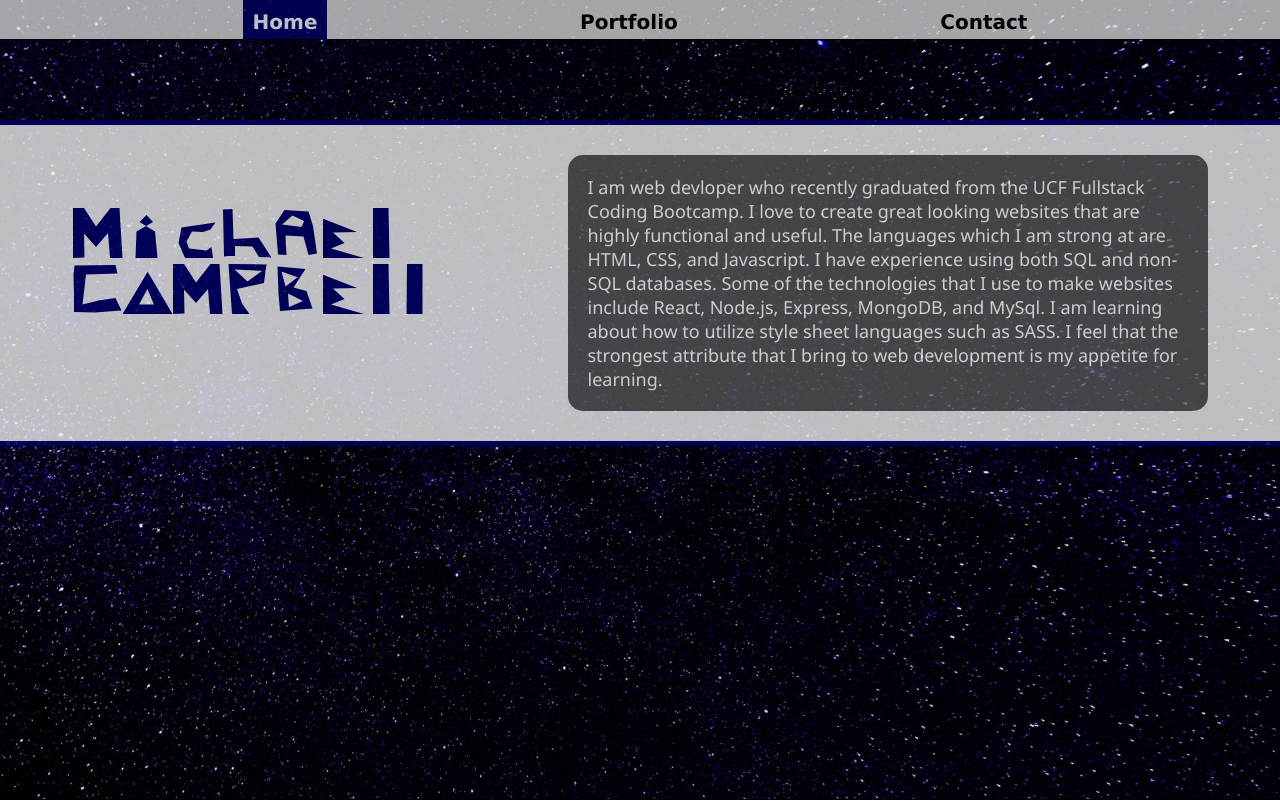
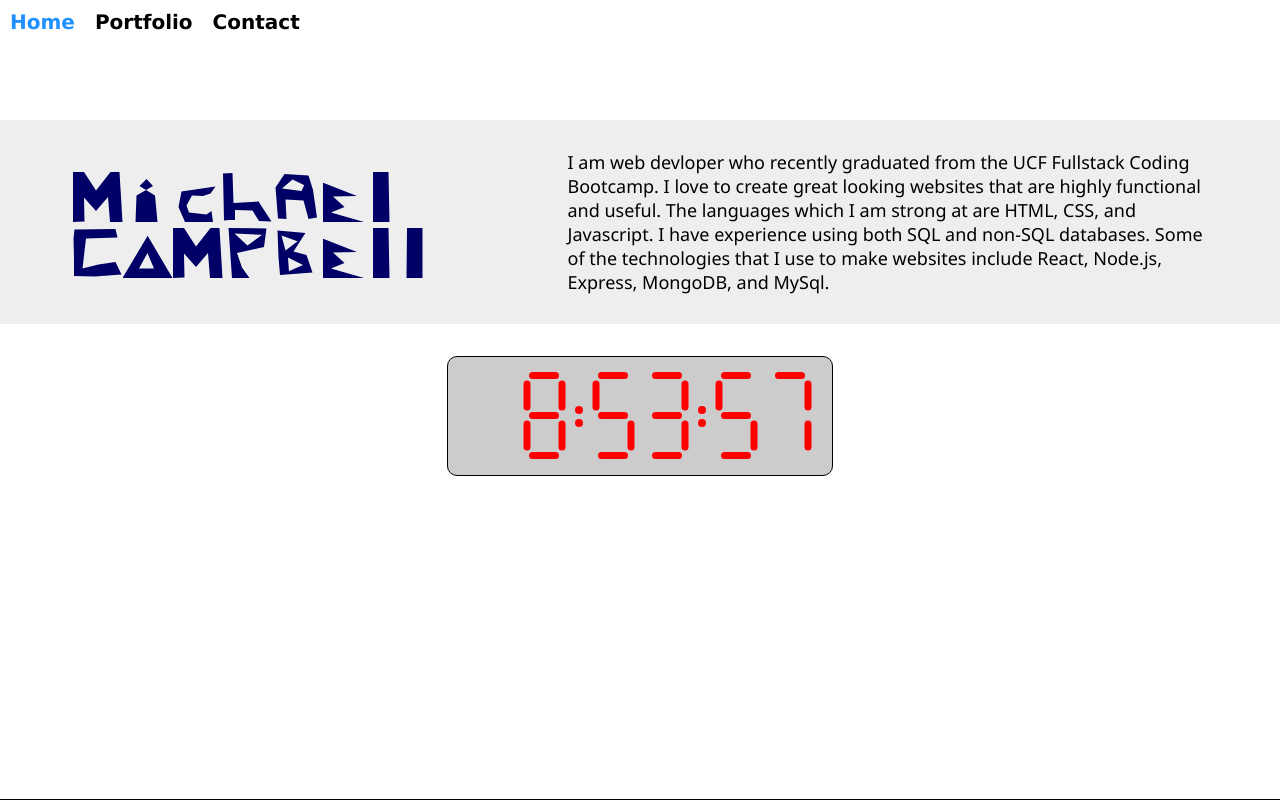
Before and after one commit to Mvcampbell3/website, a website: page public/index.html in a window 1280 px wide. Shown: the top 801 px of the page. Drawn offline with nearby package versions, Linux system fonts and the light colour scheme.

Commit message:
added in radio clock for fun

```diff
--- /dev/null
+++ b/public/assets/css/clocks.css
@@ -0,0 +1,72 @@
+.oldClock{
+  padding: 15px;
+  border: .5px black solid;
+  background-color: #ccc;
+  border-radius: 10px;
+  position: relative;
+  width: fit-content;
+  margin: 2em auto;
+  display: grid;
+  grid-template-columns: 54px 54px 15px 54px 54px 15px 54px 54px;
+}
+
+.bar{
+  width: 30px;
+  height: 7px;
+  border-radius: 10px;
+  background-color: red;
+  position: absolute;
+  display: none;
+}
+
+.digit{
+  width: 54px;
+  height: 88px;
+}
+
+.bar1{
+  transform: translateX(12px)
+}
+
+.bar2{
+  transform: rotateZ(90deg) translateX(20px) translateY(-30px);
+}
+
+.bar3{
+  transform: translateY(40px) translateX(12px);
+}
+
+.bar4{
+  transform: rotateZ(90deg) translateX(20px) translateY(5px)
+}
+
+.bar5{
+  transform: rotateZ(90deg) translateX(60px) translateY(-30px)
+}
+
+.bar6{
+  transform: translateY(80px) translateX(12px);
+}
+
+.bar7{
+  transform: rotateZ(90deg) translateX(60px) translateY(5px)
+}
+
+.seperator{
+  display: flex;
+  flex-direction: column;
+  width: 15px;
+  justify-content: center;
+  align-items: center;
+}
+
+.circle{
+  background-color: red;
+  height: 8px;
+  width: 8px;
+  border-radius: 50%;
+}
+
+.circle:nth-child(1){
+  margin-bottom: 5px;
+}
--- a/public/assets/css/home.css
+++ b/public/assets/css/home.css
@@ -8,24 +8,23 @@ body{
     overflow-x: hidden;
     height: 100vh;
     width: 100%;
-    background: url("../images/space2.jpg");
-    background-attachment: fixed;
-    background-size: cover;
 }
 
 .navBar{
     z-index: 5;
     position: fixed;
     top: 0;
-    display: flex;
     width: 100%;
     height: 40px;
     justify-content: space-evenly;
     align-items: center;
     box-sizing: border-box;
-    background-color: #ddd;
-    border-bottom: .5px black solid;
-    opacity: .75;
+    background-color: white;
+}
+
+.navHolder{
+    width: fit-content;
+    display: flex;
 }
 
 .placeHolder{
@@ -46,27 +45,20 @@ body{
 }
 
 .navBar a:hover{
-    background-color: #111;
-    color: white;
+    color: dodgerblue;
     transition:all, .25s;
 }
 
 .there{
-    background-color: #000066;
-    color: white;
+    color: darkred;
 }
 
 .aboutContent{
     font-family: 'Segoe UI', Tahoma, 'Geneva', Verdana, sans-serif;
     font-size: 18px;
     width: 50%;
-    padding: 20px;
     opacity: 0;
-    animation: fadeIn 2s .4s forwards;
-    background-color: #555;
-    color: white;
-    border-radius: 15px;
-    /* box-shadow: 0px 0px 40px 10px rgb(0, 89, 119); */
+    animation: fadeIn 2s 1.4s forwards;
 }
 
 .container{
@@ -260,10 +252,9 @@ section{
     color: whitesmoke;
 }
 /* ----------- Contact Page ----------------- */
-#contact{
-    background-color: #333;
-    color: #eee;
-}
+/* #contact{
+
+} */
 
 
 .wrapper{
@@ -359,7 +350,7 @@ input[type=text] {
 }
 
 .linkArea a{
-    color: white;
+    color: black;
 }
 
 .linkFlex{
--- a/public/assets/css/load.css
+++ b/public/assets/css/load.css
@@ -71,7 +71,7 @@
 
 .area{
     position: relative;
-    top: -50px;
+    top: -25px;
 }
 
 .homeHolder{
@@ -80,11 +80,8 @@
     align-items: center;
     justify-content: space-around;
     padding: 30px 0;
-    border-top: 5px #000066 solid;
-    border-bottom: 5px #000066 solid;
     margin-top: 10vh;
     background-color: #eee;
-    opacity: .80;
 }
 
 .letter{
--- /dev/null
+++ b/public/assets/js/clock.js
@@ -0,0 +1,146 @@
+// Arrays of digit-bars for each time digit
+const digit1Bars = [].slice.call(document.querySelectorAll(".digit_1"));
+const digit2Bars = [].slice.call(document.querySelectorAll(".digit_2"));
+const digit3Bars = [].slice.call(document.querySelectorAll(".digit_3"));
+const digit4Bars = [].slice.call(document.querySelectorAll(".digit_4"));
+const digit5Bars = [].slice.call(document.querySelectorAll(".digit_5"));
+const digit6Bars = [].slice.call(document.querySelectorAll(".digit_6"));
+
+// Get time from new Date function, manipulate it into other functions
+function getTime() {
+  const newTime = new Date();
+  let hours = newTime.getHours();
+  let minutes = newTime.getMinutes();
+  let seconds = newTime.getSeconds();
+
+  const hoursDisp = hours % 12;
+
+  if (minutes < 10) {
+    minutes = `0${minutes}`;
+  }
+  if (seconds < 10) {
+    seconds = `0${seconds}`;
+  }
+
+  // regularDisplay(hours, hoursDisp, minutes, seconds)
+  setOldClock(hoursDisp, minutes, seconds)
+}
+
+// Update regular time display on screen
+function regularDisplay(hours, hoursDisp, minutes, seconds) {
+
+  const amPM = hours > 12 ? "PM" : "AM";
+
+  const hourPlace = document.getElementById("hour");
+  const minPlace = document.getElementById("min");
+  const secPlace = document.getElementById("sec");
+  const apPlace = document.getElementById("amPM");
+
+  hourPlace.textContent = hoursDisp;
+  minPlace.textContent = minutes;
+  secPlace.textContent = seconds;
+  apPlace.textContent = amPM;
+}
+
+// Update old clock display
+function setOldClock(hoursDisp, minutes, seconds) {
+  const minArray = minutes.toString().split("")
+  digitDisplay(minArray[0], digit3Bars);
+  digitDisplay(minArray[1], digit4Bars)
+
+  const secArray = seconds.toString().split("")
+  digitDisplay(secArray[0], digit5Bars);
+  digitDisplay(secArray[1], digit6Bars)
+
+  let hoursStr;
+
+  if (hoursDisp < 10) {
+    hoursStr = `0${hoursDisp}`;
+    digit1Bars.forEach(one => one.style.opacity = "0");
+  } else {
+    hoursStr = hoursDisp;
+    digit1Bars.forEach(one => one.style.opacity = "1");
+  }
+
+  hoursArr = hoursStr.toString().split("");
+  digitDisplay(hoursArr[0], digit1Bars)
+  digitDisplay(hoursArr[1], digit2Bars)
+}
+
+// Set the circle sizes, no longer in use but might come back to later
+function setCircles(hour, min, sec) {
+  console.log(hour, min, sec)
+  const hourMax = 24;
+  const minMax = 60;
+  const secMax = 60;
+  const hourCir = document.getElementById("hourCir");
+  const minCir = document.getElementById("minCir");
+  const secCir = document.getElementById("secCir");
+
+  const hourSize = ((hour / hourMax) * 100) + "px";
+  const minSize = ((min / minMax) * 100) + "px";
+  const secSize = ((sec / secMax) * 100) + "px";
+
+  hourCir.style.height = hourSize;
+  hourCir.style.width = hourSize;
+  minCir.style.height = minSize;
+  minCir.style.width = minSize;
+  secCir.style.height = secSize;
+  secCir.style.width = secSize;
+}
+
+// Decide which bars to display based on number and digit array input
+function digitDisplay(number, digit) {
+  number = parseInt(number);
+  digit.forEach(one => one.style.display = "block")
+  switch (number) {
+    case 0:
+      digit[2].style.display = "none";
+      break;
+    case 1:
+      digit[0].style.display = "none";
+      digit[2].style.display = "none";
+      digit[3].style.display = "none";
+      digit[5].style.display = "none";
+      digit[6].style.display = "none";
+      break;
+    case 2:
+      digit[3].style.display = "none";
+      digit[4].style.display = "none";
+      break;
+    case 3:
+      digit[3].style.display = "none";
+      digit[6].style.display = "none";
+      break;
+    case 4:
+      digit[0].style.display = "none";
+      digit[5].style.display = "none";
+      digit[6].style.display = "none";
+      break;
+    case 5:
+      digit[1].style.display = "none";
+      digit[6].style.display = "none";
+      break;
+    case 6:
+      digit[1].style.display = "none";
+      break;
+    case 7:
+      digit[2].style.display = "none";
+      digit[3].style.display = "none";
+      digit[5].style.display = "none";
+      digit[6].style.display = "none";
+      break;
+    case 8:
+      break;
+    case 9:
+      digit[6].style.display = "none";
+      break;
+    default:
+      console.log("digitDisplay switch not working")
+  }
+};
+
+// Start with time loaded
+getTime()
+// Run everything 1/s
+const timer = setInterval(getTime, 1000)
--- a/public/index.html
+++ b/public/index.html
@@ -11,6 +11,7 @@
     <link href="https://fonts.googleapis.com/css?family=PT+Serif" rel="stylesheet">
     <link rel="stylesheet" href="assets/css/load.css">
     <link rel="stylesheet" href="assets/css/home.css">
+    <link rel="stylesheet" href="assets/css/clocks.css">
     <script src="https://code.jquery.com/jquery-3.3.1.min.js"
         integrity="sha256-FgpCb/KJQlLNfOu91ta32o/NMZxltwRo8QtmkMRdAu8=" crossorigin="anonymous"></script>
     <script src="assets/js/app.js"></script>
@@ -45,19 +46,83 @@
             <p class="aboutContent">
                 I am web devloper who recently graduated from the UCF Fullstack Coding Bootcamp. I love to create great
                 looking websites that are highly functional and useful. The languages which I am strong at are HTML,
-                CSS, and Javascript.
-                I have experience using both SQL and non-SQL databases. Some of the technologies that I use to make
-                websites include React, Node.js, Express, MongoDB, and MySql. I am learning about how to utilize style
-                sheet languages such as SASS. I feel that the strongest attribute that I bring to web development is my
-                appetite for learning.
+                CSS, and Javascript. I have experience using both SQL and non-SQL databases. Some of the technologies
+                that I use to make
+                websites include React, Node.js, Express, MongoDB, and MySql.
             </p>
         </div>
+        <div class="oldClock">
+            <div id="firstDigit" class="digit">
+              <div id="digit_1_1" class="digit_1 bar bar1"></div>
+              <div id="digit_1_2" class="digit_1 bar bar2"></div>
+              <div id="digit_1_3" class="digit_1 bar bar3"></div>
+              <div id="digit_1_4" class="digit_1 bar bar4"></div>
+              <div id="digit_1_5" class="digit_1 bar bar5"></div>
+              <div id="digit_1_6" class="digit_1 bar bar6"></div>
+              <div id="digit_1_7" class="digit_1 bar bar7"></div>
+            </div>
+            <div id="secondDigit" class="digit">
+              <div id="digit_2_1" class="digit_2 bar bar1"></div>
+              <div id="digit_2_2" class="digit_2 bar bar2"></div>
+              <div id="digit_2_3" class="digit_2 bar bar3"></div>
+              <div id="digit_2_4" class="digit_2 bar bar4"></div>
+              <div id="digit_2_5" class="digit_2 bar bar5"></div>
+              <div id="digit_2_6" class="digit_2 bar bar6"></div>
+              <div id="digit_2_7" class="digit_2 bar bar7"></div>
+            </div>
+            <div class="seperator">
+              <div class="circle"></div>
+              <div class="circle"></div>
+            </div>
+            <div id="thirdDigit" class="digit">
+              <div id="digit_3_1" class="digit_3 bar bar1"></div>
+              <div id="digit_3_2" class="digit_3 bar bar2"></div>
+              <div id="digit_3_3" class="digit_3 bar bar3"></div>
+              <div id="digit_3_4" class="digit_3 bar bar4"></div>
+              <div id="digit_3_5" class="digit_3 bar bar5"></div>
+              <div id="digit_3_6" class="digit_3 bar bar6"></div>
+              <div id="digit_3_7" class="digit_3 bar bar7"></div>
+            </div>
+            <div id="fourthDigit" class="digit">
+              <div id="digit_4_1" class="digit_4 bar bar1"></div>
+              <div id="digit_4_2" class="digit_4 bar bar2"></div>
+              <div id="digit_4_3" class="digit_4 bar bar3"></div>
+              <div id="digit_4_4" class="digit_4 bar bar4"></div>
+              <div id="digit_4_5" class="digit_4 bar bar5"></div>
+              <div id="digit_4_6" class="digit_4 bar bar6"></div>
+              <div id="digit_4_7" class="digit_4 bar bar7"></div>
+            </div>
+            <div class="seperator">
+              <div class="circle"></div>
+              <div class="circle"></div>
+            </div>
+            <div id="fifthDigit" class="digit">
+              <div id="digit_5_1" class="digit_5 bar bar1"></div>
+              <div id="digit_5_2" class="digit_5 bar bar2"></div>
+              <div id="digit_5_3" class="digit_5 bar bar3"></div>
+              <div id="digit_5_4" class="digit_5 bar bar4"></div>
+              <div id="digit_5_5" class="digit_5 bar bar5"></div>
+              <div id="digit_5_6" class="digit_5 bar bar6"></div>
+              <div id="digit_5_7" class="digit_5 bar bar7"></div>
+            </div>
+            <div id="sixthDigit" class="digit">
+              <div id="digit_6_1" class="digit_6 bar bar1"></div>
+              <div id="digit_6_2" class="digit_6 bar bar2"></div>
+              <div id="digit_6_3" class="digit_6 bar bar3"></div>
+              <div id="digit_6_4" class="digit_6 bar bar4"></div>
+              <div id="digit_6_5" class="digit_6 bar bar5"></div>
+              <div id="digit_6_6" class="digit_6 bar bar6"></div>
+              <div id="digit_6_7" class="digit_6 bar bar7"></div>
+            </div>
+          </div>
     </section>
 
     <div class="navBar">
-        <a class="tag there" href="#home">Home</a>
-        <a class="tag" href="#portfolio">Portfolio</a>
-        <a class="tag" href="#contact">Contact</a>
+        <div class="navHolder">
+            <a class="tag there" href="#home">Home</a>
+            <a class="tag" href="#portfolio">Portfolio</a>
+            <a class="tag" href="#contact">Contact</a>
+        </div>
     </div>
 
     <div class="container">
@@ -131,7 +196,8 @@
                         <h3 class="mobileTitle">Yahtzee</h3>
                         <img src="assets/images/yahtzee.png" alt="google">
                         <p class="mobileContent">
-                            This is a React application which allows the user to play Yahztee. This site also tracks the scores of logged in users. Have fun rolling the dice! Uses MERN stack.
+                            This is a React application which allows the user to play Yahztee. This site also tracks the
+                            scores of logged in users. Have fun rolling the dice! Uses MERN stack.
                         </p>
                         <div class="mobileButtons">
                             <a href="https://yahtzee-react.herokuapp.com/" target="_blank" class="btnMob">Website</a>
@@ -177,10 +243,8 @@
                             characters with clicking a duplicate.
                         </p>
                         <div class="mobileButtons">
-                            <a href="https://skyrim-clickgame.herokuapp.com/" target="_blank"
-                                class="btnMob">Website</a>
-                            <a href="https://github.com/Mvcampbell3/clickgame" target="_blank"
-                                class="btnMob">GitHub</a>
+                            <a href="https://skyrim-clickgame.herokuapp.com/" target="_blank" class="btnMob">Website</a>
+                            <a href="https://github.com/Mvcampbell3/clickgame" target="_blank" class="btnMob">GitHub</a>
                         </div>
                     </div>
                 </div>
@@ -225,6 +289,7 @@
         </section>
     </div>
 
+    <script src="assets/js/clock.js"></script>
 
 </body>
 
--- a/routes/index.js
+++ b/routes/index.js
@@ -27,10 +27,6 @@ router.post("/api/message", (req, res) => {
     })
 })
 
-router.get("/api/all", (req, res) => {
-  db.Message.find().then(result => { res.json(result) }).catch(err => res.json(err));
-})
-
 router.post("/api/secretpage", (req,res) => {
   if (req.body.pin === "1234") {
     res.json(true)
```
Also changed, not shown: public/secret.html (+1 -5 lines), public/assets/images/space2.jpg (deleted).
